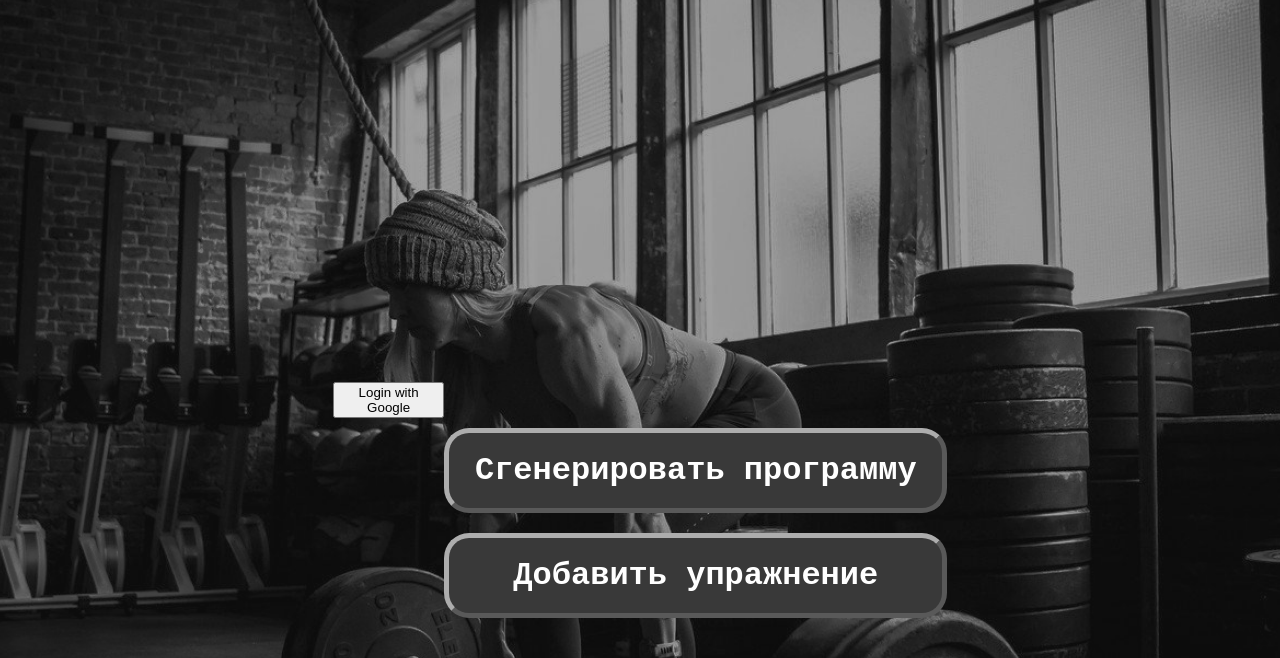
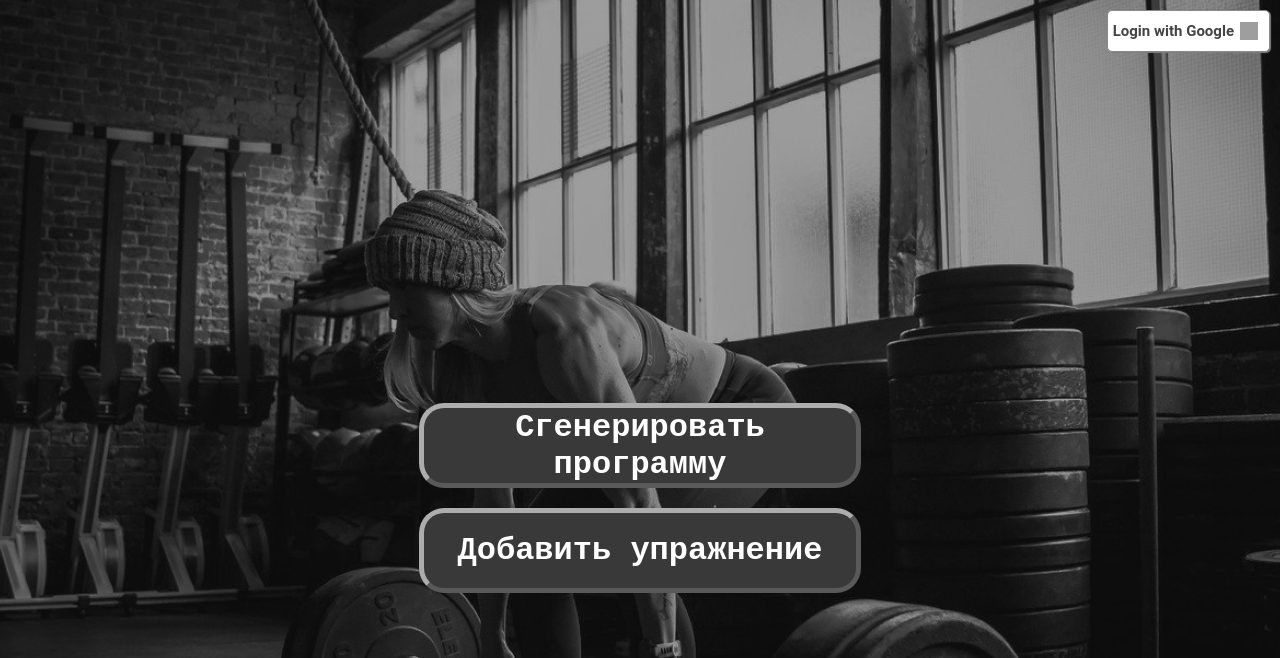
Before and after one commit to cowabangerrrrr/CrossFiit, a Flask app: page / in a window 1280 px wide. Shown: the top 658 px of the page. Run offline with Flask 3, Linux system fonts and the light colour scheme; grey boxes are pictures that could not be loaded.

Commit message:
union solution

```diff
--- a/server.py
+++ b/server.py
@@ -10,12 +10,11 @@ from flask_debug import Debug
 import exercise_handler
 from exercise_handler import *
 from random import randint
-import uuid
 
 app = Flask(__name__)
 app.secret_key = "5uper 5ecre7 key"
 
-os.environ['GOOGLE_CLIENT_ID'] = 'cliend_id'
+os.environ['GOOGLE_CLIENT_ID'] = 'client_id'
 os.environ['GOOGLE_CLIENT_SECRET'] = 'cliend_secret'
 app.config['OAUTH2_PROVIDERS'] = {
     'google': {
@@ -37,28 +36,10 @@ login.login_view = 'index'
 
 @login.user_loader
 def load_user(id):
-    pass
+    user = get_user_by_id(id)
+    print(user)
+    return user
 
-@app.route('/')
-def index():
-    user_id = request.cookies.get('user_id')
-    if not user_id:
-        user_id = str(uuid.uuid4())
-        response = make_response(render_template('index.html'))
-        response.set_cookie('user_id', user_id)
-        return response
-    return render_template('index.html')
-
-# @app.route('/login')
-# def login():
-#     if "user" in session:
-#         abort(404)
-#     return oauth.myApp.authorize_redirect(redirect_uri=url_for("authorized", _external=True))
-
-# @app.route('/logout')
-# def logout():
-#     session.pop("user", None)
-#     return redirect(url_for("home"))
 
 @app.route('/authorize')
 def authorize():
@@ -69,10 +50,7 @@ def authorize():
     if provider_data is None:
         abort(404)
 
-    # generate a random string for the state parameter
     session['oauth2_state'] = secrets.token_urlsafe(16)
-
-    # create a query string with all the OAuth2 parameters
     qs = urlencode({
         'client_id': provider_data['client_id'],
         'redirect_uri': url_for('callback', _external=True),
@@ -81,9 +59,8 @@ def authorize():
         'state': session['oauth2_state'],
     })
 
-    # redirect the user to the OAuth2 provider authorization URL
-    print(provider_data['authorize_url'] + '?' + qs)
     return redirect(provider_data['authorize_url'] + '?' + qs)
+
 
 @app.route('/callback')
 def callback():
@@ -94,24 +71,18 @@ def callback():
     if provider_data is None:
         abort(404)
 
-    print('a')
-    # if there was an authentication error, flash the error messages and exit
     if 'error' in request.args:
         for k, v in request.args.items():
             if k.startswith('error'):
                 flash(f'{k}: {v}')
         return redirect(url_for('index'))
 
-    # make sure that the state parameter matches the one we created in the
-    # authorization request
     if request.args['state'] != session.get('oauth2_state'):
         abort(401)
 
-    # make sure that the authorization code is present
     if 'code' not in request.args:
         abort(401)
 
-    # exchange the authorization code for an access token
     response = requests.post(provider_data['token_url'], data={
         'client_id': provider_data['client_id'],
         'client_secret': provider_data['client_secret'],
@@ -125,7 +96,6 @@ def callback():
     if not oauth2_token:
         abort(401)
 
-    # use the access token to get the user's email address
     response = requests.get(provider_data['userinfo']['url'], headers={
         'Authorization': 'Bearer ' + oauth2_token,
         'Accept': 'application/json',
@@ -134,60 +104,77 @@ def callback():
         abort(401)
     email = provider_data['userinfo']['email'](response.json())
 
-    # find or create the user in the database
-    # user = db.session.scalar(db.select(User).where(User.email == email))
-    # if user is None:
-    #     user = User(email=email, username=email.split('@')[0])
-    #     db.session.add(user)
-    #     db.session.commit()
-    print(email)
-    # log the user in
-    # login_user(user)
+    user = get_user_by_email(email)
+    if not user:
+        insert_user_email_in_db(email)
+        user = get_user_by_email(email)
+
+    login_user(user)
     return redirect(url_for('index'))
+
+
+@app.route('/logout')
+def logout():
+    logout_user()
+    flash('You have been logged out.')
+    return redirect(url_for('index'))
+
+
+@app.route('/')
+def index():
+    return render_template('index.html')
+
 
 @app.get('/workout')
 def workout():
     serie_num = randint(1, MAX_SERIE_NUMBER)
     serie = get_exercise_serie(serie_num)
-    all_exercises = get_all_exercises()
-    return render_template('change.html', serie=serie, exercises=all_exercises, serie_num=serie_num)
+    available_exercises = get_exercises_for_user(None if current_user.is_anonymous else current_user.id)
+    return render_template('change.html', serie=serie, exercises=available_exercises, serie_num=serie_num)
+
+
+@app.get('/saved_workout')
+def saved_workout():
+    saved_serie = get_saved_serie_for_user(current_user.id)
+    if not saved_serie:
+        return render_template('index.html')
+
+    available_exercises = get_exercises_for_user(None if current_user.is_anonymous else current_user.id)
+    return render_template('change.html', serie=saved_serie, exercises=available_exercises)
+
 
 @app.route('/upload_exercise', methods=['POST'])
 def upload_exercise():
     exercise = exercise_handler.exercize(request)
-
-    database.insert(f"""
-                        INSERT INTO exercises (name, description, main_photo, second_photo)
-                        VALUES (?, ?, ?, ?)
-                    """,
-                        (
-                            exercise.name,
-                            exercise.description,
-                            exercise.main_photo_path,
-                            exercise.second_photo_path
-                        )
-                    )
+    insert_user_exercise_in_db(exercise, current_user.id)
 
     return jsonify({'success': True})
-    # else:
-    #     return jsonify({'error': 'Missing image or name'})
+
 
 @app.route('/save_serie', methods=['POST'])
 def save_serie_for_user():
+    if current_user.is_anonymous:
+        return jsonify({'success': False})
+
     data = request.get_json()
-    user_id = data.get('user_id')
-    serie_num = data.get('serie_num')
-    database.insert(f'''
-INSERT INTO {database.user_id_serie_num_table_name} (user_id, serie)
+    exercises_ids = [int(id) for id in data.get('ids')]
+
+
+    database.insert(f'DELETE FROM {database.user_id_exrecise_id_table_name} WHERE user_id = ?',
+                    (current_user.id,))
+    for exercise_id in exercises_ids:
+        database.insert(f'''
+INSERT INTO {database.user_id_exrecise_id_table_name} (user_id, exercise_id)
 VALUES (?, ?)
-ON CONFLICT(user_id) DO UPDATE SET serie=excluded.serie
-                    ''', (user_id, serie_num))
+                        ''', (current_user.id, exercise_id))
     return jsonify({'success': True})
+
 
 @app.route('/get_exercise/<int:id>', methods=['GET'])
 def get_exercise(id):
     exercise_data = get_exercise_by_id(id)
     return jsonify(exercise_data)
 
+
 if __name__ == '__main__':
     app.run(debug=True)
--- a/static/index.css
+++ b/static/index.css
@@ -11,6 +11,55 @@ body, html {
     display: flex;
     justify-content: center;
     align-items: center;
+}
+
+.top-right-corner {
+    position: absolute;
+    top: 10px;
+    right: 10px;
+}
+
+.google-btn {
+    display: flex;
+    align-items: center;
+    background: white;
+    color: #444;
+    border-radius: 5px;
+    border: thin solid #888;
+    box-shadow: 1px 1px 1px grey;
+    white-space: nowrap;
+    text-decoration: none;
+    padding: 5px;
+}
+
+.google-icon-wrapper {
+    display: flex;
+    justify-content: center;
+    align-items: center;
+    width: 30px;
+    height: 30px;
+}
+
+.google-icon {
+    width: 18px;
+    height: 18px;
+}
+
+.btn-text {
+    font-size: 15px;
+    font-weight: bold;
+    font-family: 'Roboto', sans-serif;
+}
+
+.top-left-corner {
+    position: absolute;
+    top: 10px;
+    left: 10px;
+}
+
+.logout-icon {
+    width: 80px;
+    height: 60px;
 }
 
 .button-container {
@@ -248,6 +297,48 @@ img {
     transform: scale(1.05);
 }
 
+#snackbar {
+    visibility: hidden;
+    min-width: 250px;
+    margin-left: -125px;
+    background-color: #333;
+    color: #fff;
+    text-align: center;
+    border-radius: 2px;
+    padding: 16px;
+    position: fixed;
+    z-index: 1;
+    left: 50%;
+    top: 30px; /* Позиция сверху */
+    font-size: 17px;
+}
+
+#snackbar.show {
+    visibility: visible;
+    -webkit-animation: fadein 0.5s, fadeout 0.5s 2.5s;
+    animation: fadein 0.5s, fadeout 0.5s 2.5s;
+}
+
+@-webkit-keyframes fadein {
+    from {top: -30px; opacity: 0;} /* Начальная позиция сверху */
+    to {top: 30px; opacity: 1;} /* Конечная позиция сверху */
+}
+
+@keyframes fadein {
+    from {top: -30px; opacity: 0;} /* Начальная позиция сверху */
+    to {top: 30px; opacity: 1;} /* Конечная позиция сверху */
+}
+
+@-webkit-keyframes fadeout {
+    from {top: 30px; opacity: 1;} /* Конечная позиция сверху */
+    to {top: -30px; opacity: 0;} /* Начальная позиция сверху */
+}
+
+@keyframes fadeout {
+    from {top: 30px; opacity: 1;} /* Конечная позиция сверху */
+    to {top: -30px; opacity: 0;} /* Начальная позиция сверху */
+}
+
 
 @media screen and (max-width: 450px) {
     .adding-exercise {
--- a/static/index.js
+++ b/static/index.js
@@ -96,3 +96,10 @@ document.addEventListener('DOMContentLoaded', () => {
         dialog.close();
     });
 });
+
+function showSnackbar() {
+    const snackbar = document.getElementById("snackbar");
+
+    snackbar.className = "show";
+    setTimeout(function(){ snackbar.className = snackbar.className.replace("show", ""); }, 3000);
+}
--- a/templates/index.html
+++ b/templates/index.html
@@ -7,9 +7,28 @@
     <meta name="viewport" content="width=device-width, initial-scale=1" />
 </head>
 <body class="background" style="background-image: url('static/images/background-index.png');">
-    <a href="{{ url_for('authorize') }}">
-        <button>Login with Google</button>
+    <div class="top-right-corner">
+        {% if current_user.is_authenticated %}
+            <a href="{{ url_for('saved_workout') }}" class="google-btn">
+                <span class="btn-text">HISTORY</span>
             </a>
+        {% else %}
+            <a href="{{ url_for('authorize') }}" class="google-btn">
+                <span class="btn-text">Login with Google</span>
+                <div class="google-icon-wrapper">
+                    <img class="google-icon" src="https://developers.google.com/identity/images/g-logo.png" alt="Google logo">
+                </div>
+            </a>
+        {% endif %}
+    </div>
+    <div class="top-left-corner">
+        {% if current_user.is_authenticated %}
+            <a href="{{ url_for('logout') }}" class="logout-btn">
+                <img class="logout-icon" src="../static/images/logout.png" alt="Logout logo">
+            </a>
+        {% endif %}
+    </div>
+    {% if current_user.is_authenticated %}
         <div class="button-container">
             <button class="generating-button">Сгенерировать программу</button>
             <button class="adding-button">Добавить упражнение</button>
@@ -56,6 +75,13 @@
                 <button class="close-confirmation-dialog">OK</button>
             </div>
         </dialog>
+    {% else %}
+        <div class="button-container">
+            <button class="generating-button">Сгенерировать программу</button>
+            <button class="adding-button" onclick="showSnackbar()">Добавить упражнение</button>
+        </div>
+        <div id="snackbar">Необходима авторизация</div>
+    {% endif %}
     <script src="../static/index.js"></script>
 </body>
 </html>
```
Also changed, not shown: database.py (+13 -4 lines), exercise_handler.py (+58 -1 lines), static/exercise_model.js (+9 -9 lines), static/scripts.js (+0 -24 lines), user.py (added, +8 -0 lines), data/crossfiit.db, static/images/687c6589-01f4-4823-bab9-87ae68a7f2a1.gif (added), static/images/graphics.jpg (added), static/images/logout.png (added). Lines whose indentation alone changed are shown as unchanged.
